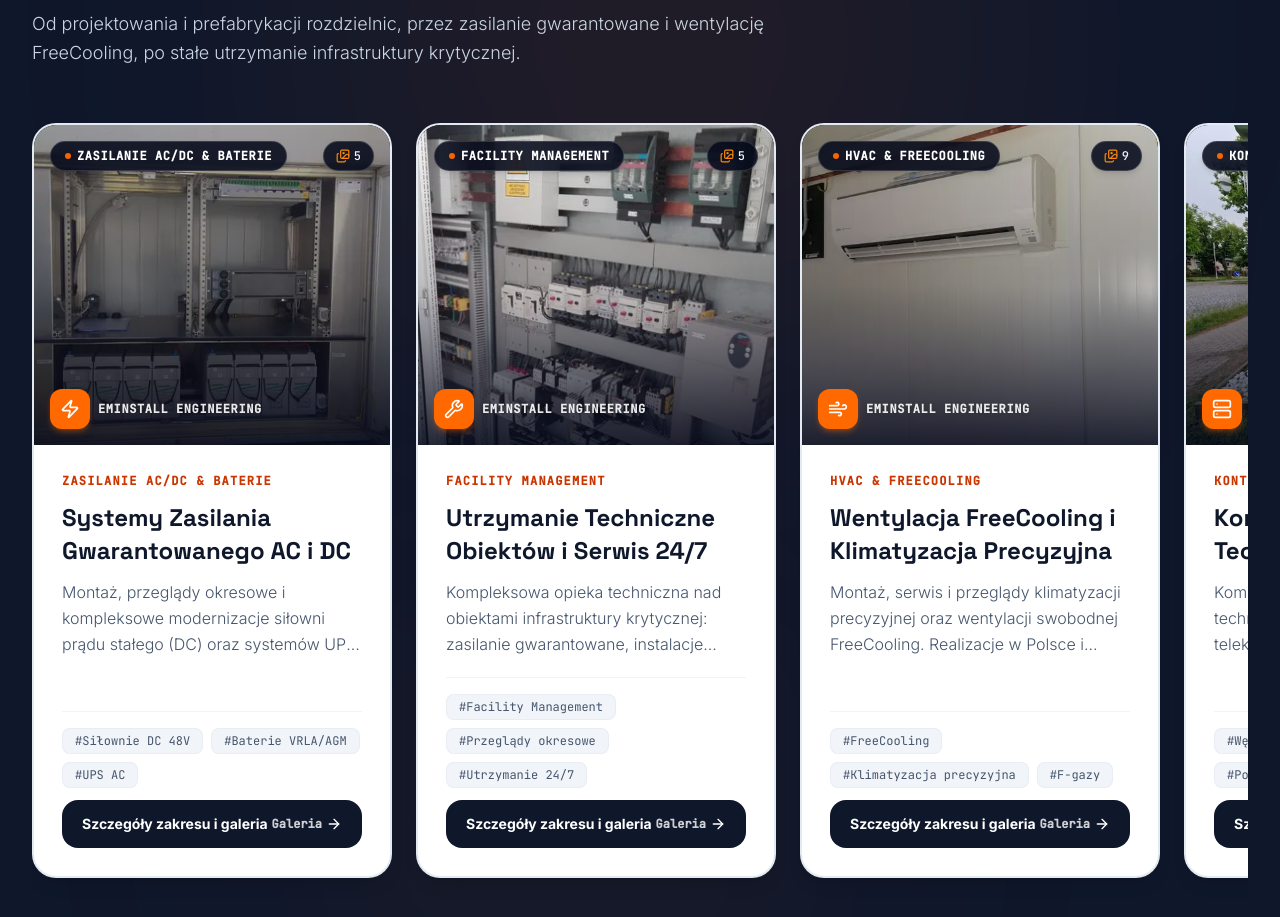
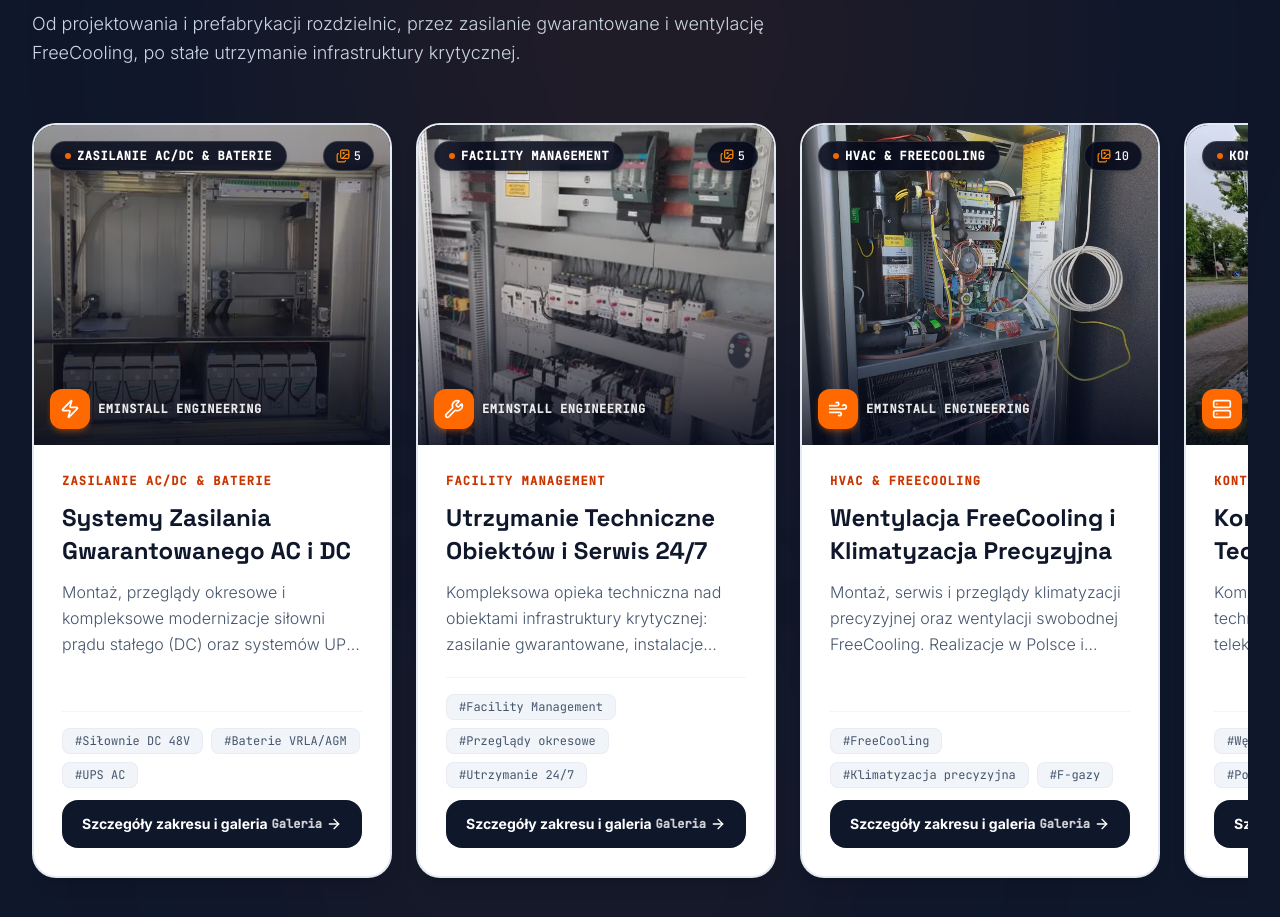
Before and after one commit to wmiga5/Eminstall-website, a React (Vite) app: page / in a window 1280 px wide. Shown: the part 1780-2697 px from the top of the page. Built offline with nearby package versions, Linux system fonts and the light colour scheme.

Commit message:
feat(content): set precision AC unit photo as primary image for cooling section

```diff
--- a/src/components/WorkScope/workScopeData.ts
+++ b/src/components/WorkScope/workScopeData.ts
@@ -32,6 +32,8 @@ import klimatyzacjaWewnTelecomThumb from '../../assets/images/klimatyzacja-wewne
 import czyszczenieWentylatoraImg from '../../assets/images/czyszczenie-wentylatora-bebnowego-klimatyzacja.webp';
 import serwisChlodniczyProzniowanieImg from '../../assets/images/serwis-chlodniczy-prozniowanie-klimatyzacja.webp';
 import montazKlimatyzatoraLgImg from '../../assets/images/montaz-klimatyzatora-lg-agregat-na-elewacji.webp';
+import szafaKlimatyzacjiPrecyzyjnejImg from '../../assets/images/budowa-kontenera-szafa-klimatyzacji-precyzyjnej-agregat-sprezarkowy.webp';
+import szafaKlimatyzacjiPrecyzyjnejThumb from '../../assets/images/budowa-kontenera-szafa-klimatyzacji-precyzyjnej-agregat-sprezarkowy-thumb.webp';
 
 import kontenerPopImg from '../../assets/images/Kontener-Eminstall1.webp';
 import kontenerPopThumb from '../../assets/images/Kontener-Eminstall1-thumb.webp';
@@ -101,10 +103,11 @@ export const WORK_SCOPE_ITEMS: WorkScopeItemData[] = [
   {
     id: 'freecooling-hvac',
     categoryKey: 'cooling',
-    mainImage: klimatyzacjaWewnTelecomImg,
-    thumbnail: klimatyzacjaWewnTelecomThumb,
-    imagePosition: 'object-center',
+    mainImage: szafaKlimatyzacjiPrecyzyjnejImg,
+    thumbnail: szafaKlimatyzacjiPrecyzyjnejThumb,
+    imagePosition: 'object-[center_35%]',
     gallery: [
+      szafaKlimatyzacjiPrecyzyjnejImg,
       klimatyzacjaWewnTelecomImg,
       montazKlimatyzatoraLgImg,
       freecoolingCzerpniaZewnImg,
```
Also changed, not shown: src/assets/images/budowa-kontenera-szafa-klimatyzacji-precyzyjnej-agregat-sprezarkowy-thumb.webp (added), src/assets/images/budowa-kontenera-szafa-klimatyzacji-precyzyjnej-agregat-sprezarkowy.webp (added).
